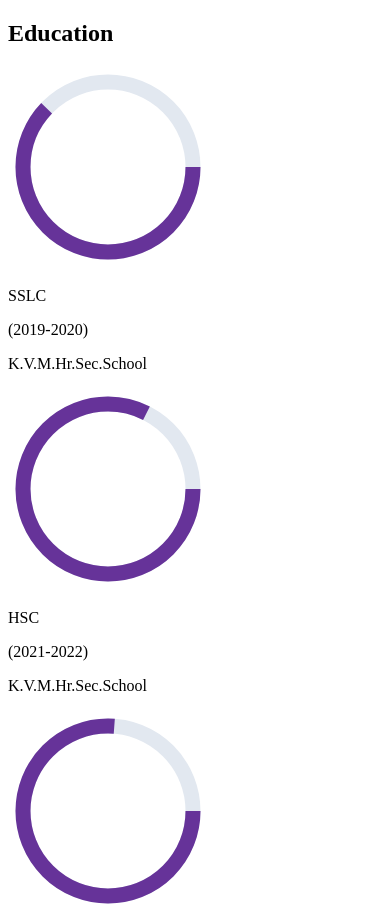
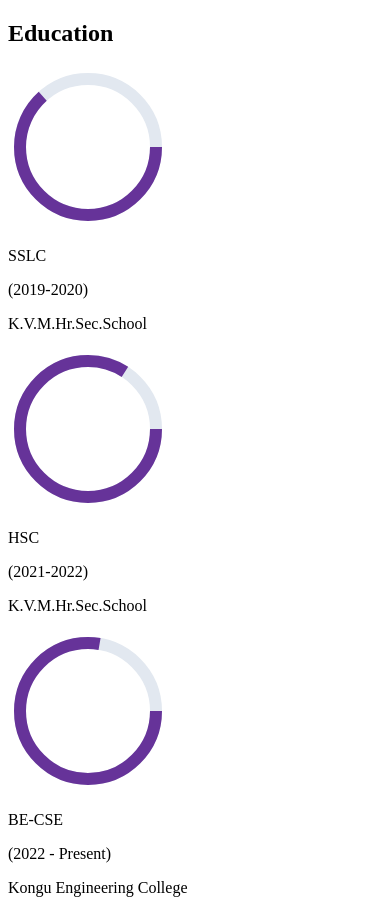
Before and after one commit to pradeep-145/My-portfolio, a Next.js app: page /Education in a window 390 px wide. Shown: the top 905 px of the page. Built offline with nearby package versions, Linux system fonts and the light colour scheme.

Commit message:
chore: Remove custom scrollbar styles, adjust padding and layout in multiple components for improved responsiveness

```diff
--- a/app/page.jsx
+++ b/app/page.jsx
@@ -49,7 +49,7 @@ export default function Home() {
      </>
      }
      </AnimatePresence>
-      <section className=" pt-28 h-screen flex justify-center w-full">
+      <section className=" lg:pt-28  h-screen flex justify-center w-full">
         <Introduction></Introduction>
       </section>
       <hr class="my-12 h-px border-t-0 bg-transparent bg-gradient-to-r from-transparent via-neutral-500 to-transparent opacity-25 dark:via-neutral-400" />
--- a/pages/Education.jsx
+++ b/pages/Education.jsx
@@ -1,71 +1,107 @@
 import { useEffect, useState } from "react";
-const RadialProgressBar = ({ percentage }) => {
-  const radius=100
-  const stroke =15;
+
+const RadialProgressBar = ({ percentage, size = 100 }) => {
+  const radius = size;
+  const stroke = size * 0.15;
   const normalizedRadius = radius - stroke;
   const circumference = normalizedRadius * 2 * Math.PI;
-  const strokeDashoffset = circumference - (percentage / 102) * circumference;
+  const strokeDashoffset = circumference - (percentage / 100) * circumference;
 
   return (
     <svg height={radius * 2} width={radius * 2} className="relative">
-          <circle stroke="#e2e8f0" fill="transparent" strokeWidth={stroke}
-              r={normalizedRadius} cx={radius} cy={radius} />
-          <circle stroke="#663399" fill="transparent"
-              strokeWidth={stroke} strokeDasharray={circumference + " " + circumference}
-              style={{ strokeDashoffset }} r={normalizedRadius}
-              cx={radius} cy={radius} initial={{ strokeDashoffset: circumference }}
-              animate={{ strokeDashoffset }} transition={{ duration: 1 }} />
-          <text x="50%" y="50%" textAnchor="middle" dy=".3em" fontSize={ "22"} fill="#fff">
+      <circle
+        stroke="#e2e8f0"
+        fill="transparent"
+        strokeWidth={stroke}
+        r={normalizedRadius}
+        cx={radius}
+        cy={radius}
+      />
+      <circle
+        stroke="#663399"
+        fill="transparent"
+        strokeWidth={stroke}
+        strokeDasharray={`${circumference} ${circumference}`}
+        style={{ strokeDashoffset }}
+        r={normalizedRadius}
+        cx={radius}
+        cy={radius}
+      />
+      <text
+        x="50%"
+        y="50%"
+        textAnchor="middle"
+        dy=".3em"
+        fontSize={size * 0.2}
+        fill="#fff"
+      >
         {percentage}%
       </text>
     </svg>
   );
 };
+
 const Education = () => {
+  const [isMobile, setIsMobile] = useState(false);
 
+  useEffect(() => {
+    const checkScreenSize = () => {
+      setIsMobile(window.innerWidth < 768); // Mobile view for widths less than 768px
+    };
 
+    checkScreenSize();
+    window.addEventListener("resize", checkScreenSize);
+
+    return () => window.removeEventListener("resize", checkScreenSize);
+  }, []);
 
   return (
-    <section className="font-thin  flex flex-col gap-24">
-      <h1 className="text-center text-5xl font-bold font-palanquin dark:text-gray-300 max-sm:text-3xl max-md:text-4xl text-slate-600">
+    <section className="font-thin flex flex-col gap-16 px-6 md:px-12 lg:px-20">
+      <h1 className="text-center text-2xl lg:text-4xl md:text-5xl font-bold font-palanquin dark:text-gray-300 text-slate-600">
         Education
       </h1>
+
+      {!isMobile ? (
+        // Laptop & Tablet View
         <div className="flex dark:text-white text-slate-600 lg:flex-row lg:mt-10 justify-center gap-36 flex-col items-center">
-        <div className="relative flex items-center transition-all duration-300 group">
-          <span className="group-hover:scale-[0.65] group-hover:-translate-x-[73px] transition-transform duration-300" >
-
-          <RadialProgressBar percentage={63.3}  />
+          {[
+            { label: "SSLC", year: "(2019-2020)", school: "K.V.M.Hr.Sec.School", percentage: 63.3 },
+            { label: "HSC", year: "(2021-2022)", school: "K.V.M.Hr.Sec.School", percentage: 84 },
+            { label: "BE-CSE", year: "(2022 - Present)", school: "Kongu Engineering College", percentage: 77.6 },
+          ].map((edu, index) => (
+            <div key={index} className="relative flex items-center transition-all duration-300 group">
+              <span className="group-hover:scale-[0.65] group-hover:-translate-x-[73px] transition-transform duration-300">
+                <RadialProgressBar percentage={edu.percentage} size={100} />
               </span>
               <span className="absolute opacity-0 scale-[0.2] border-slate-600 border-t-2 flex flex-col border-b-2 border-r-2 py-3 px-11 pl-16 rounded-r-lg -translate-x-2 text-white whitespace-nowrap ease-in-out duration-300 group-hover:opacity-100 group-hover:scale-100 group-hover:translate-x-[48px]">
-            <p className="text-lg font-semibold text-black dark:text-white">SSLC</p>
-            <p className="text-slate-400 mt-3 text-sm">(2019-2020)</p>
-            <p className="text-slate-400 mt-1">K.V.M.Hr.Sec.School</p>
+                <p className="text-lg font-semibold text-black dark:text-white">{edu.label}</p>
+                <p className="text-slate-400 mt-3 text-sm">{edu.year}</p>
+                <p className="text-slate-400 mt-1">{edu.school}</p>
               </span>
             </div>
-
-        <div className="relative flex items-center transition-all duration-300 group">
-        <span className="group-hover:scale-[0.65] group-hover:-translate-x-[73px] transition-transform duration-300" >
-
-        <RadialProgressBar percentage={84} />
+          ))}
+        </div>
+      ) : (
+        // Mobile View
+        <div className="grid grid-cols-1 gap-12 justify-center items-center">
+          {[
+            { label: "SSLC", year: "(2019-2020)", school: "K.V.M.Hr.Sec.School", percentage: 63.3 },
+            { label: "HSC", year: "(2021-2022)", school: "K.V.M.Hr.Sec.School", percentage: 84 },
+            { label: "BE-CSE", year: "(2022 - Present)", school: "Kongu Engineering College", percentage: 77.6 },
+          ].map((edu, index) => (
+            <div key={index} className="relative flex flex-col items-center group transition-all duration-300">
+              <span className="group-hover:scale-90 transition-transform duration-300">
+                <RadialProgressBar percentage={edu.percentage} size={80} />
               </span>
-          <span className="absolute opacity-0 scale-[0.2] pl-16 border-slate-600 border-t-2 flex flex-col border-b-2 border-r-2 py-3 px-11 rounded-r-lg -translate-x-2 text-white whitespace-nowrap ease-in-out duration-300 group-hover:opacity-100 group-hover:scale-100 group-hover:translate-x-[48px]">
-            <p className="text-lg font-semibold text-black dark:text-white">HSC</p>
-            <p className="text-slate-400 mt-3 text-sm">(2021-2022)</p>
-            <p className="text-slate-400 mt-1">K.V.M.Hr.Sec.School</p>
+              <span className="absolute opacity-0 scale-75 border-slate-600 border-t-2 border-b-2 border-r-2 py-3 px-8 rounded-lg bg-white dark:bg-gray-800 text-black dark:text-white whitespace-nowrap transition-all duration-300 group-hover:opacity-100 group-hover:scale-100 mt-4">
+                <p className="text-lg font-semibold">{edu.label}</p>
+                <p className="text-gray-500 mt-2 text-sm">{edu.year}</p>
+                <p className="text-gray-500 mt-1">{edu.school}</p>
               </span>
             </div>
-
-        <div className="relative flex items-center transition-all duration-300 group">
-        <span className="group-hover:scale-[0.65] group-hover:-translate-x-[73px] transition-transform duration-300" >
-
-        <RadialProgressBar percentage={77.6} />
-</span>          <span className="absolute opacity-0 scale-[0.2] pl-16 border-slate-600 border-t-2 flex flex-col border-b-2 border-r-2 py-3 px-11 rounded-r-lg -translate-x-2 text-white whitespace-nowrap ease-in-out duration-300 group-hover:opacity-100 group-hover:scale-100 group-hover:translate-x-[48px]">
-            <p className="text-lg font-semibold text-black dark:text-white">BE-CSE</p>
-            <p className="text-slate-400 mt-3 text-sm">(2022-TILL DATE)</p>
-            <p className="text-slate-400 mt-1">KONGU ENGINEERING COLLEGE</p>
-          </span>
+          ))}
         </div>
-      </div>
+      )}
     </section>
   );
 };
--- a/styles/globals.css
+++ b/styles/globals.css
@@ -140,21 +140,6 @@
     padding: 0;
   }
 }
-::-webkit-scrollbar {
-  width: 8px;
-
-}
-::-webkit-scrollbar-thumb {
-  background: #34004d;
-  border-radius: 10px;
-}
-::-webkit-scrollbar-thumb:hover {
-  background: #fff;
-}
-::-webkit-scrollbar-track {
-  background: black;
-}
-
 
 /* Tailwind Styles */
 
```
Also changed, not shown: pages/AboutMe.jsx (+5 -5 lines), pages/Intoduction.jsx (+6 -6 lines). Lines whose indentation alone changed are shown as unchanged.
